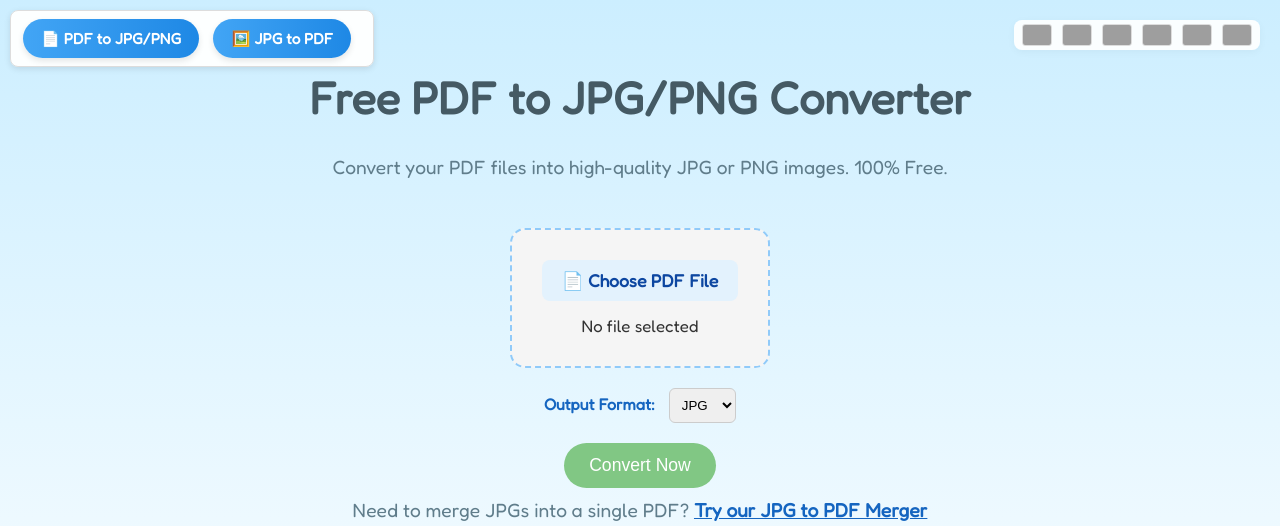
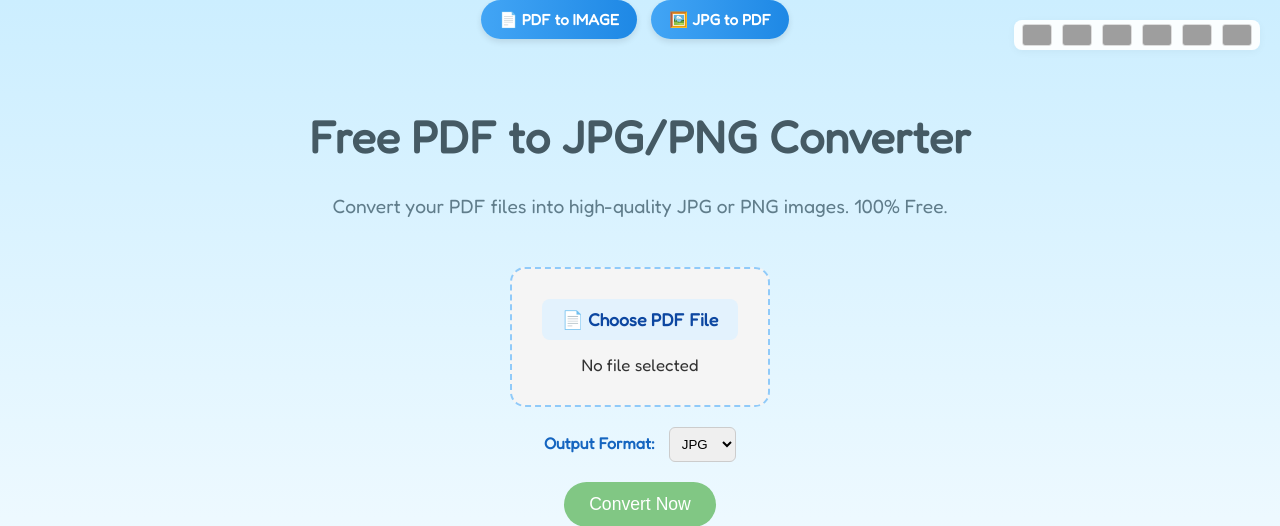
Before and after one commit to SuperB747/pdf2jpg-app, a Flask app: page / in a window 1280 px wide. Shown: the top 526 px of the page. Run offline with Flask 3, Linux system fonts and the light colour scheme; grey boxes are pictures that could not be loaded.

Commit message:
Unify top menu button styling and layout across all pages

```diff
--- a/templates/index.html
+++ b/templates/index.html
@@ -16,17 +16,6 @@
   <link rel="icon" href="{{ url_for('static', filename='favicon.png') }}" type="image/png">
   <link href="https://fonts.googleapis.com/css2?family=Fredoka&display=swap" rel="stylesheet">
   <style>
-    .top-menu {
-      position: fixed;
-      top: 10px;
-      left: 10px;
-      background: rgba(255, 255, 255, 0.95);
-      border: 1px solid #ddd;
-      border-radius: 8px;
-      padding: 8px 12px;
-      box-shadow: 0 2px 6px rgba(0,0,0,0.1);
-      z-index: 999;
-    }
     .menu-button {
       background: linear-gradient(to right, #42a5f5, #1e88e5);
       color: #fff;
@@ -178,8 +167,8 @@
   </style>
 </head>
 <body>
-  <nav class="top-menu">
-    <a href="/" class="menu-button">📄 PDF to JPG/PNG</a>
+  <nav>
+    <a href="/" class="menu-button">📄 PDF to IMAGE</a>
     <a href="/jpg-to-pdf" class="menu-button">🖼️ JPG to PDF</a>
   </nav>
   <div class="lang-switcher">
--- a/templates/jpg_to_pdf.html
+++ b/templates/jpg_to_pdf.html
@@ -145,7 +145,7 @@
 </head>
 <body>
   <nav>
-    <a href="/" class="menu-button">📄 PDF to JPG/PNG</a>
+    <a href="/" class="menu-button">📄 PDF to IMAGE</a>
     <a href="/jpg-to-pdf" class="menu-button">🖼️ JPG to PDF</a>
   </nav>
 
```
